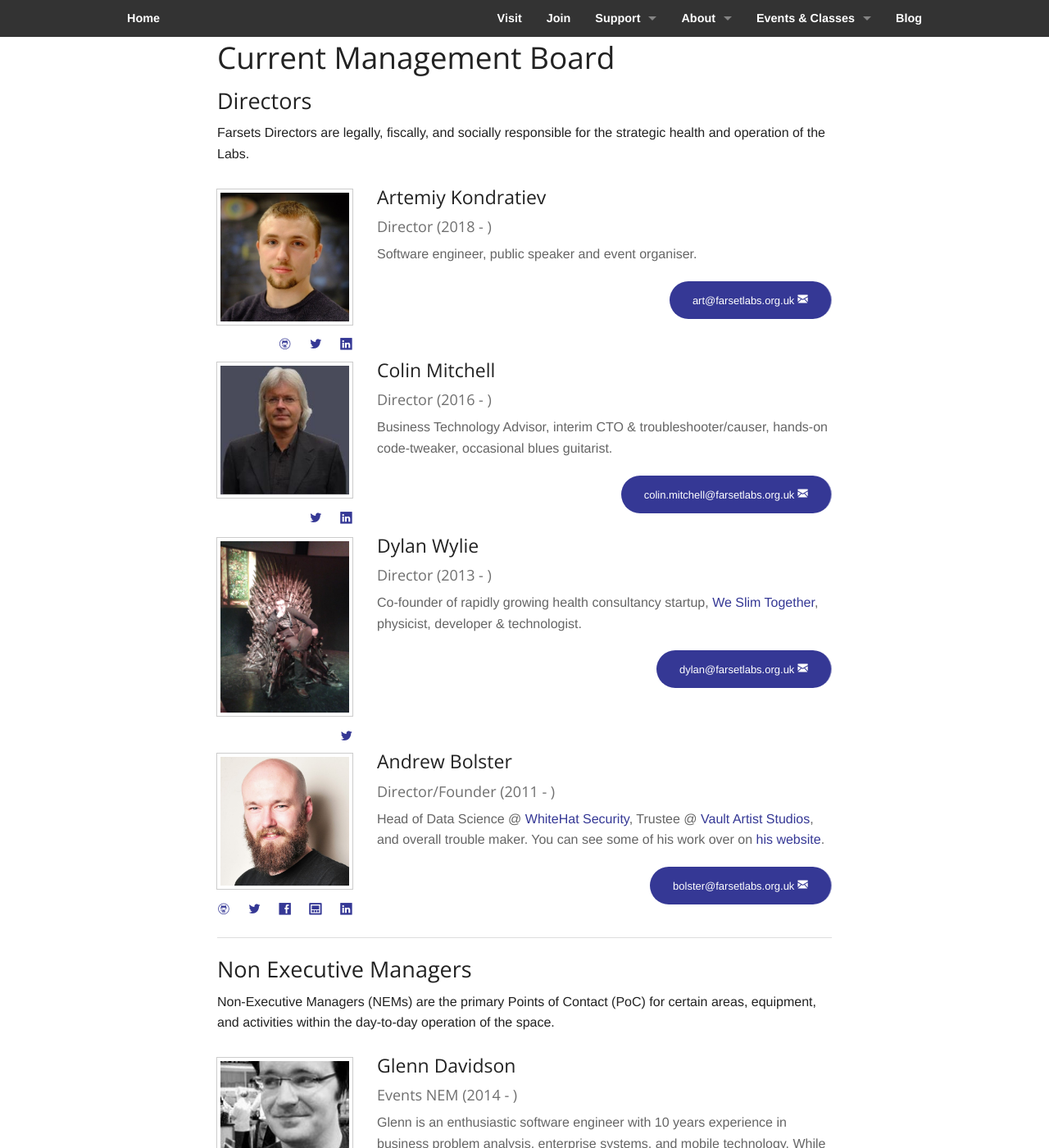
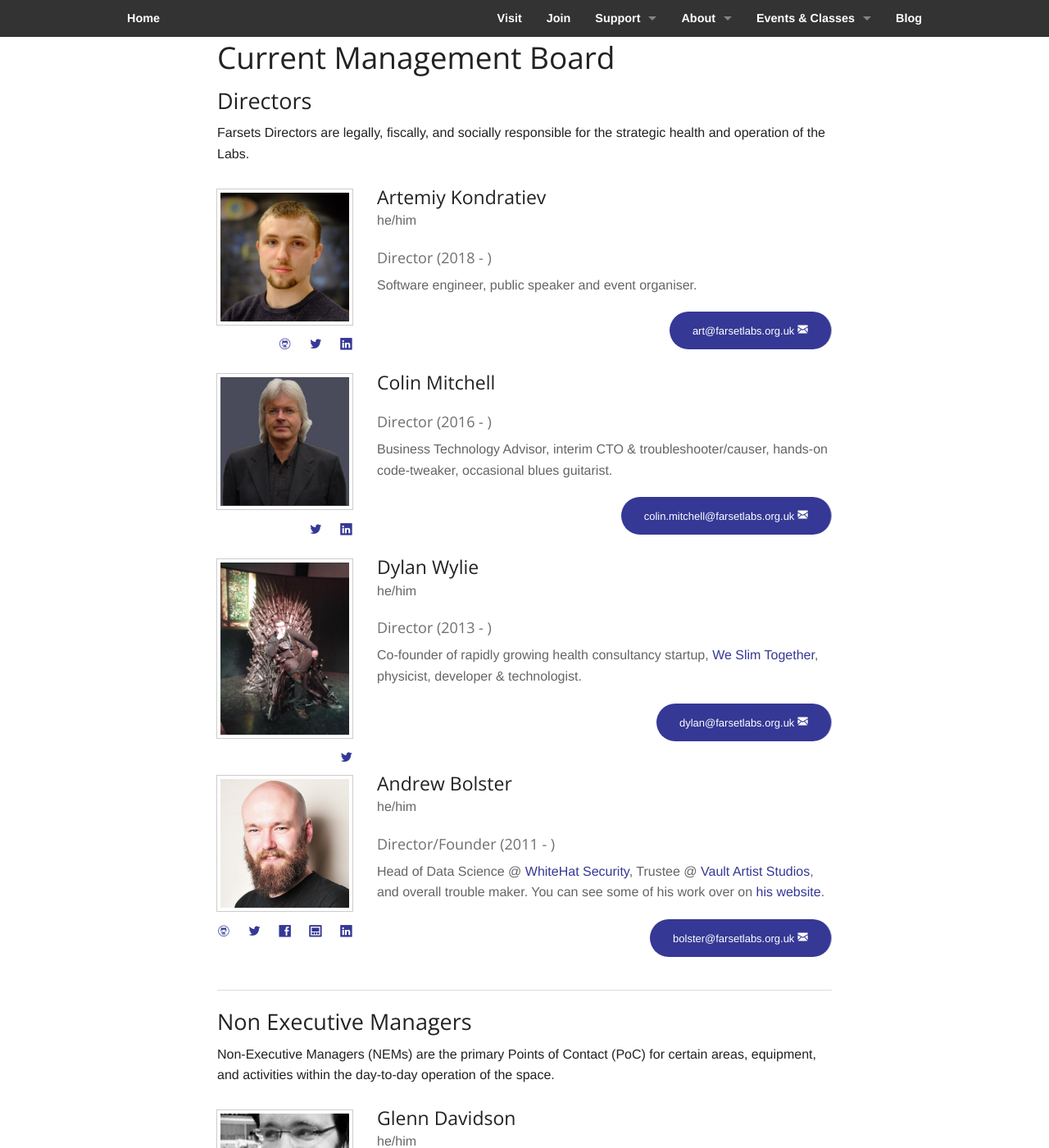
Before and after one commit to FarsetLabs/farsetlabs.github.io, a Jekyll site: the page built from about/index.html, in a window 1280 px wide and 1400 px high, scrolled down 496 px. Shown: the whole window at 82% size. Built offline with Jekyll 4.4.1, drawn with Linux system fonts in a browser that asks for light colours; nearby versions of some CDN libraries.

Commit message:
Add pronouns for Directors and NEMs

```diff
--- a/_config.yml
+++ b/_config.yml
@@ -28,6 +28,7 @@ links:
     url: "https://blog.farsetlabs.org.uk/"
 officers:
   - name: Andrew Bolster
+    pronouns: "he/him"
     username: bolster
     year: 2011 -
     title: "Director/Founder"
@@ -41,6 +42,7 @@ officers:
     discourse: "bolster"
 
   - name: Dylan Wylie
+    pronouns: "he/him"
     username: wylie
     year: 2013 -
     title: "Director"
@@ -59,6 +61,7 @@ officers:
     linkedin: "colinmitch"
 
   - name: Artemiy Kondratiev
+    pronouns: "he/him"
     username: art
     year: 2018 -
     title: "Director"
@@ -69,6 +72,7 @@ officers:
     github: "awflwafl"
 
   - name: Glenn Davidson
+    pronouns: "he/him"
     username: davidson
     year: 2014 -
     title: "Events NEM"
@@ -81,6 +85,7 @@ officers:
     linkedin: "glennrdavidson"
 
   - name: Phil Weir
+    pronouns: "they/them"
     username: philtweir
     year: 2018 -
     title: "Co-Working NEM"
--- a/about/index.html
+++ b/about/index.html
@@ -33,7 +33,8 @@ haschildren: True
 
         </div>
         <div class="small-9 columns">
-            <h4>{{officer.name}}</h4>
+            <h4 style="margin-bottom: 0">{{officer.name}}</h4>
+            <p>{{officer.pronouns}}</p>
             <h5 class="subheader">{{officer.title}} ({{officer.year}} )</h5>
             {{ officer.blurb | unindent | markdownify }}
             <ul class="small button-group round right">
@@ -63,7 +64,8 @@ haschildren: True
 
       </div>
         <div class="small-9 columns">
-            <h4>{{officer.name}}</h4>
+            <h4 style="margin-bottom: 0">{{officer.name}}</h4>
+            <p>{{officer.pronouns}}</p>
             <h5 class="subheader">{{officer.title}} ({{officer.year}} )</h5>
             {% if officer.blurb %}
               {{ officer.blurb | unindent | markdownify }}
```
